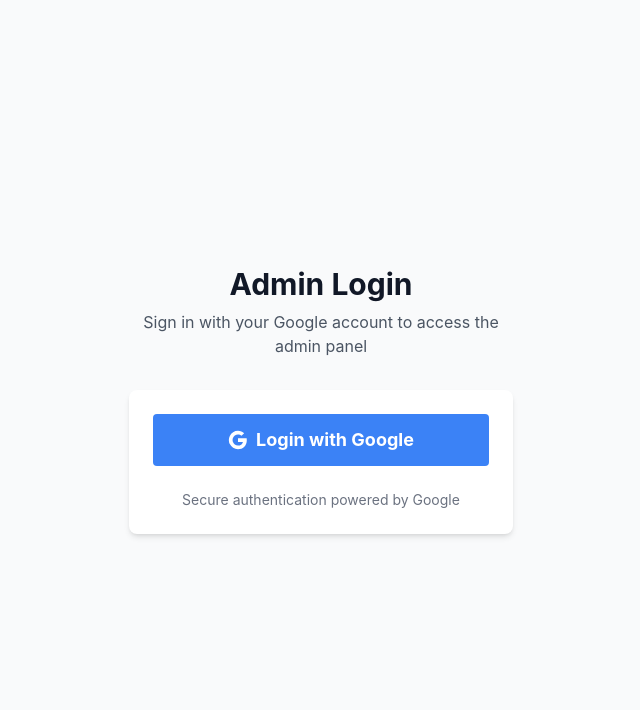
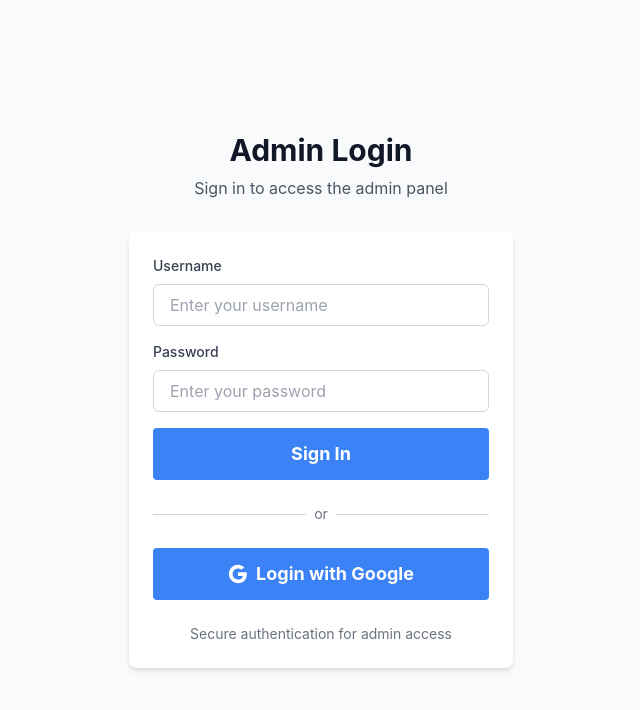
Before and after one commit to jonasdatu-ctrl/streamline-mern-client, a React (Create React App) app: page / in a window 1280 px wide. Shown: the top 710 px of the page, without its empty margins (319-959 px from the left). Built offline with nearby package versions, Linux system fonts and the light colour scheme; no server answers.

Commit message:
Initial commit

```diff
--- a/src/config/constants.js
+++ b/src/config/constants.js
@@ -24,6 +24,16 @@ export const MESSAGES = {
   LOADING: "Loading...",
   LOGOUT: "Logout",
   LOGIN_WITH_GOOGLE: "Login with Google",
+  LOGIN_WITH_CREDENTIALS: "Login with Credentials",
+  USERNAME_PLACEHOLDER: "Enter your username",
+  PASSWORD_PLACEHOLDER: "Enter your password",
+  SIGN_IN: "Sign In",
+  FORGOT_PASSWORD: "Forgot password?",
+  OR_DIVIDER: "or",
+  LOGIN_ERROR_INVALID: "Invalid username or password",
+  LOGIN_ERROR_REQUIRED: "Username and password are required",
+  LOGIN_ERROR_NETWORK: "Network error. Please try again.",
+  LOGIN_SUCCESS: "Login successful",
 };
 
 /**
--- a/src/pages/Login.js
+++ b/src/pages/Login.js
@@ -2,23 +2,103 @@
 /**
  * Login Page Component
  *
- * This page handles user authentication using Google OAuth.
+ * This page handles user authentication using both:
+ * 1. Username/Password authentication (stored in database)
+ * 2. Google OAuth authentication
+ *
  * Users must authenticate before accessing the admin dashboard.
  */
 
-import React from 'react';
-import { signInWithPopup } from 'firebase/auth';
-import { useNavigate } from 'react-router-dom';
-import { auth, googleProvider } from '../config/firebase';
-import { ROUTES, MESSAGES } from '../config/constants';
-import Button from '../components/common/Button';
+import React, { useState } from "react";
+import { signInWithPopup } from "firebase/auth";
+import { useNavigate } from "react-router-dom";
+import { auth, googleProvider } from "../config/firebase";
+import { ROUTES, MESSAGES } from "../config/constants";
+import Button from "../components/common/Button";
+
+const API_BASE_URL =
+  process.env.REACT_APP_API_URL;
 
 /**
  * Login page component
- * Displays a centered login form with Google authentication
+ * Displays login form with username/password and Google authentication options
  */
 const Login = () => {
   const navigate = useNavigate();
+  const [formData, setFormData] = useState({
+    username: "",
+    password: "",
+  });
+  const [error, setError] = useState("");
+  const [loading, setLoading] = useState(false);
+
+  /**
+   * Handle input field changes
+   * Updates form state as user types
+   */
+  const handleInputChange = (e) => {
+    const { name, value } = e.target;
+    setFormData((prev) => ({
+      ...prev,
+      [name]: value,
+    }));
+    // Clear error when user starts typing
+    if (error) {
+      setError("");
+    }
+  };
+
+  /**
+   * Handle credential-based login
+   * Sends username and password to backend for authentication
+   */
+  const handleCredentialLogin = async (e) => {
+    e.preventDefault();
+    setError("");
+    setLoading(true);
+
+    try {
+      // Validate inputs
+      if (!formData.username.trim() || !formData.password.trim()) {
+        setError(MESSAGES.LOGIN_ERROR_REQUIRED);
+        setLoading(false);
+        return;
+      }
+
+      console.log("Attempting credential-based login...");
+
+      // Call authentication API
+      const response = await fetch(`${API_BASE_URL}/auth/login`, {
+        method: "POST",
+        headers: {
+          "Content-Type": "application/json",
+        },
+        body: JSON.stringify({
+          username: formData.username.trim(),
+          password: formData.password.trim(),
+        }),
+      });
+
+      const data = await response.json();
+
+      if (!response.ok) {
+        throw new Error(data.message || MESSAGES.LOGIN_ERROR_INVALID);
+      }
+
+      // Store JWT token in localStorage
+      localStorage.setItem("authToken", data.data.token);
+      localStorage.setItem("user", JSON.stringify(data.data.user));
+
+      console.log("Login successful:", data.data.user.UserLogin);
+      // Redirect to dashboard
+      navigate(ROUTES.DASHBOARD);
+    } catch (err) {
+      console.error("Login failed:", err);
+      setError(err.message || MESSAGES.LOGIN_ERROR_NETWORK);
+    } finally {
+      setLoading(false);
+    }
+  };
 
   /**
    * Handle Google login button click
@@ -26,16 +106,15 @@ const Login = () => {
    */
   const handleGoogleLogin = async () => {
     try {
-      console.log('Attempting Google login...');
+      console.log("Attempting Google login...");
       const result = await signInWithPopup(auth, googleProvider);
 
-      console.log('Login successful:', result.user.displayName);
+      console.log("Google login successful:", result.user.displayName);
       // Redirect to dashboard after successful login
       navigate(ROUTES.DASHBOARD);
-    } catch (error) {
-      console.error('Login failed:', error);
-      // In a real app, show user-friendly error message (toast, modal, etc.)
-      alert(`Login failed: ${error.message}`);
+    } catch (err) {
+      console.error("Google login failed:", err);
+      setError(`Google login failed: ${err.message}`);
     }
   };
 
@@ -47,16 +126,88 @@ const Login = () => {
           <h1 className="text-3xl font-bold text-gray-900 mb-2">
             {MESSAGES.LOGIN_TITLE}
           </h1>
-          <p className="text-gray-600">
-            Sign in with your Google account to access the admin panel
-          </p>
+          <p className="text-gray-600">Sign in to access the admin panel</p>
         </div>
 
         {/* Login Form */}
         <div className="bg-white shadow-md rounded-lg p-6">
-          <div className="space-y-4">
+          {/* Error Message */}
+          {error && (
+            <div className="mb-4 p-3 bg-red-100 border border-red-400 text-red-700 rounded-md text-sm">
+              {error}
+            </div>
+          )}
+
+          {/* Credential Login Form */}
+          <form onSubmit={handleCredentialLogin} className="space-y-4 mb-6">
+            {/* Username Input */}
+            <div>
+              <label
+                htmlFor="username"
+                className="block text-sm font-medium text-gray-700 mb-2"
+              >
+                Username
+              </label>
+              <input
+                id="username"
+                name="username"
+                type="text"
+                placeholder={MESSAGES.USERNAME_PLACEHOLDER}
+                value={formData.username}
+                onChange={handleInputChange}
+                disabled={loading}
+                className="w-full px-4 py-2 border border-gray-300 rounded-md focus:ring-2 focus:ring-blue-500 focus:border-transparent outline-none transition disabled:bg-gray-100 disabled:cursor-not-allowed"
+              />
+            </div>
+
+            {/* Password Input */}
+            <div>
+              <label
+                htmlFor="password"
+                className="block text-sm font-medium text-gray-700 mb-2"
+              >
+                Password
+              </label>
+              <input
+                id="password"
+                name="password"
+                type="password"
+                placeholder={MESSAGES.PASSWORD_PLACEHOLDER}
+                value={formData.password}
+                onChange={handleInputChange}
+                disabled={loading}
+                className="w-full px-4 py-2 border border-gray-300 rounded-md focus:ring-2 focus:ring-blue-500 focus:border-transparent outline-none transition disabled:bg-gray-100 disabled:cursor-not-allowed"
+              />
+            </div>
+
+            {/* Sign In Button */}
+            <Button
+              type="submit"
+              disabled={loading}
+              variant="primary"
+              size="lg"
+              className="w-full"
+            >
+              {loading ? MESSAGES.LOADING : MESSAGES.SIGN_IN}
+            </Button>
+          </form>
+
+          {/* Divider */}
+          <div className="relative mb-6">
+            <div className="absolute inset-0 flex items-center">
+              <div className="w-full border-t border-gray-300" />
+            </div>
+            <div className="relative flex justify-center text-sm">
+              <span className="px-2 bg-white text-gray-500">
+                {MESSAGES.OR_DIVIDER}
+              </span>
+            </div>
+          </div>
+
+          {/* Google Login Button */}
           <Button
             onClick={handleGoogleLogin}
+            disabled={loading}
             variant="primary"
             size="lg"
             className="w-full flex items-center justify-center space-x-2"
@@ -82,11 +233,10 @@ const Login = () => {
             </svg>
             <span>{MESSAGES.LOGIN_WITH_GOOGLE}</span>
           </Button>
-          </div>
 
           {/* Additional Info */}
           <div className="mt-6 text-center text-sm text-gray-500">
-            <p>Secure authentication powered by Google</p>
+            <p>Secure authentication for admin access</p>
           </div>
         </div>
       </div>
```
Also changed, not shown: src/contexts/AuthContext.js (+71 -12 lines). Lines whose indentation alone changed are shown as unchanged.
